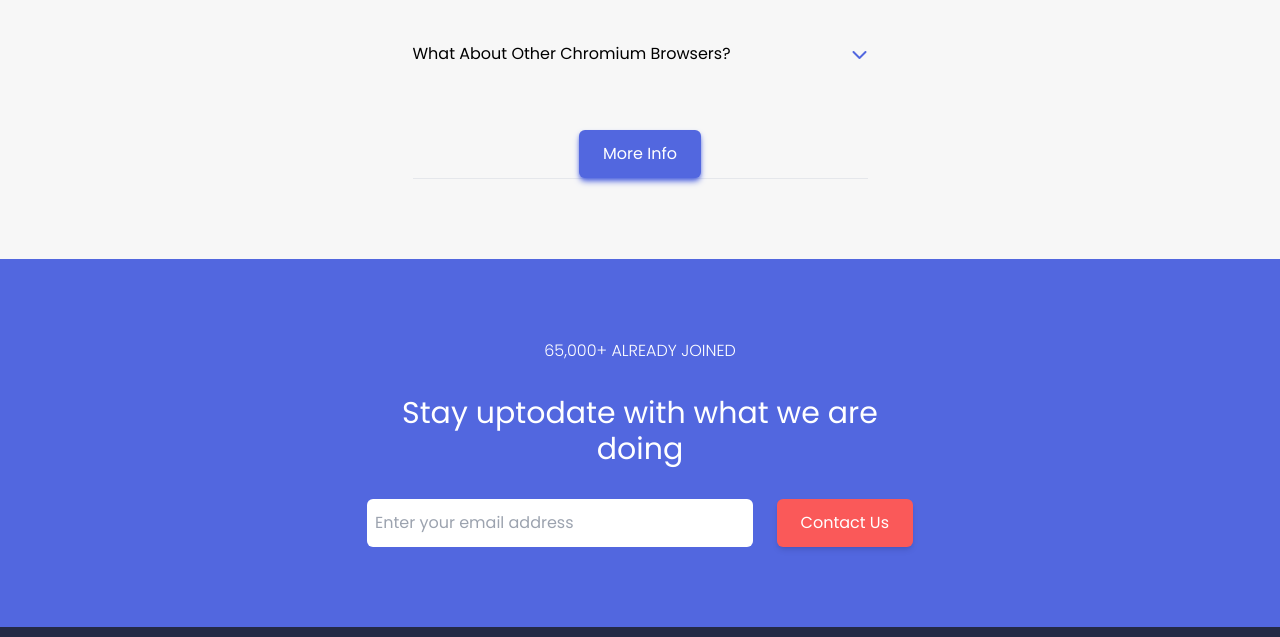
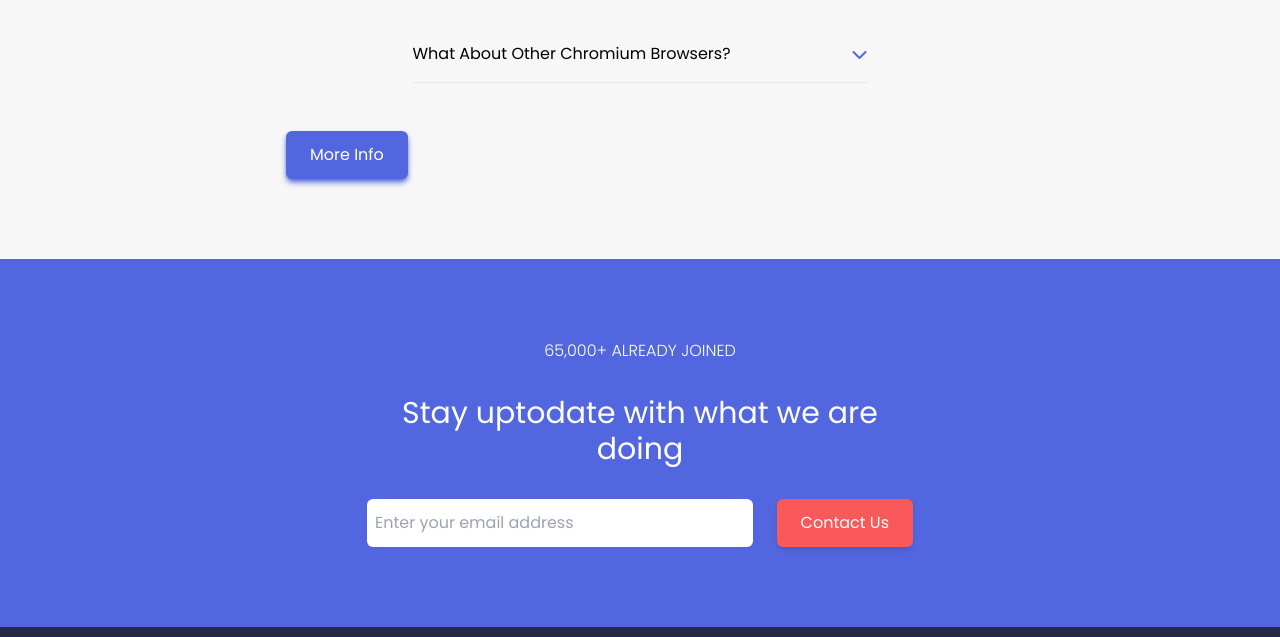
Before and after one commit to SidddhantDeshpande/Bookmarks-Website, a website built with Vite: page index.html in a window 1280 px wide. Shown: the part 3760-4397 px from the top of the page. Built offline with nearby package versions, Linux system fonts and the light colour scheme.

Commit message:
more info button update

```diff
--- a/index.html
+++ b/index.html
@@ -315,10 +315,11 @@
 
                     </div>
                     <p id="acco-body-4" class="hidden py-2 font-light">Available on all chromium supported browsers</p>
-                    <button type="button"
-                        class="mt-12 flex self-center btn btn-purple hover:bg-bookmark-white hover:text-black">More
-                        Info</button>
+
                 </div>
+                <button type="button"
+                    class="mx-48 mt-12  flex justify-center  btn btn-purple hover:bg-bookmark-white hover:text-black">More
+                    Info</button>
 
 
 
```
